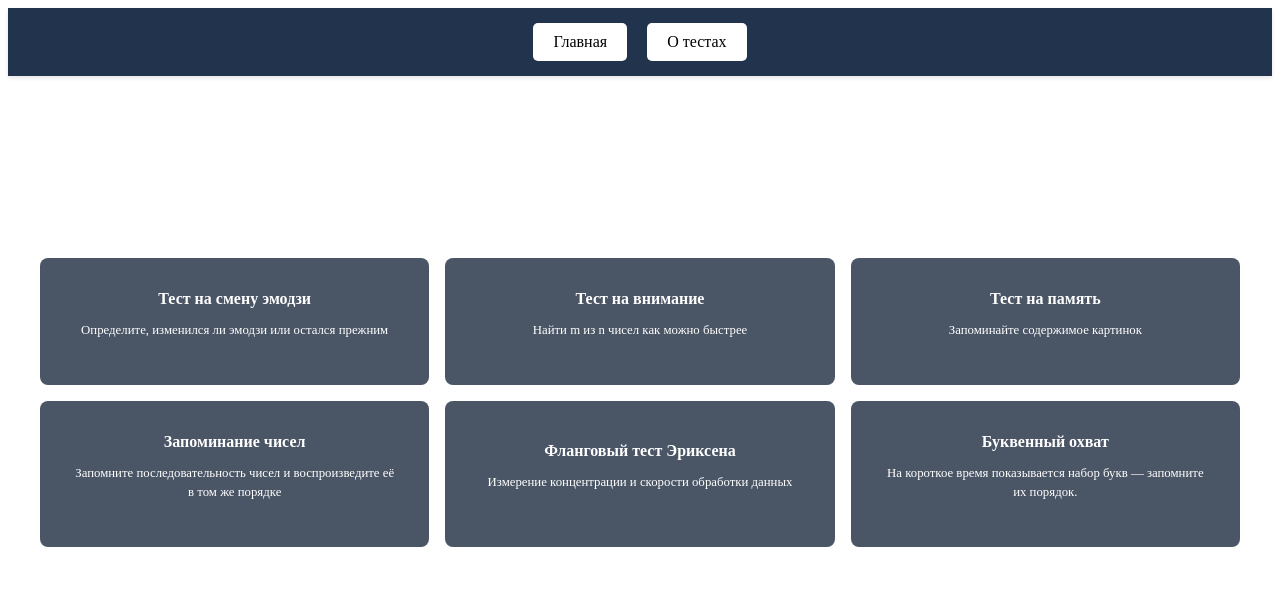
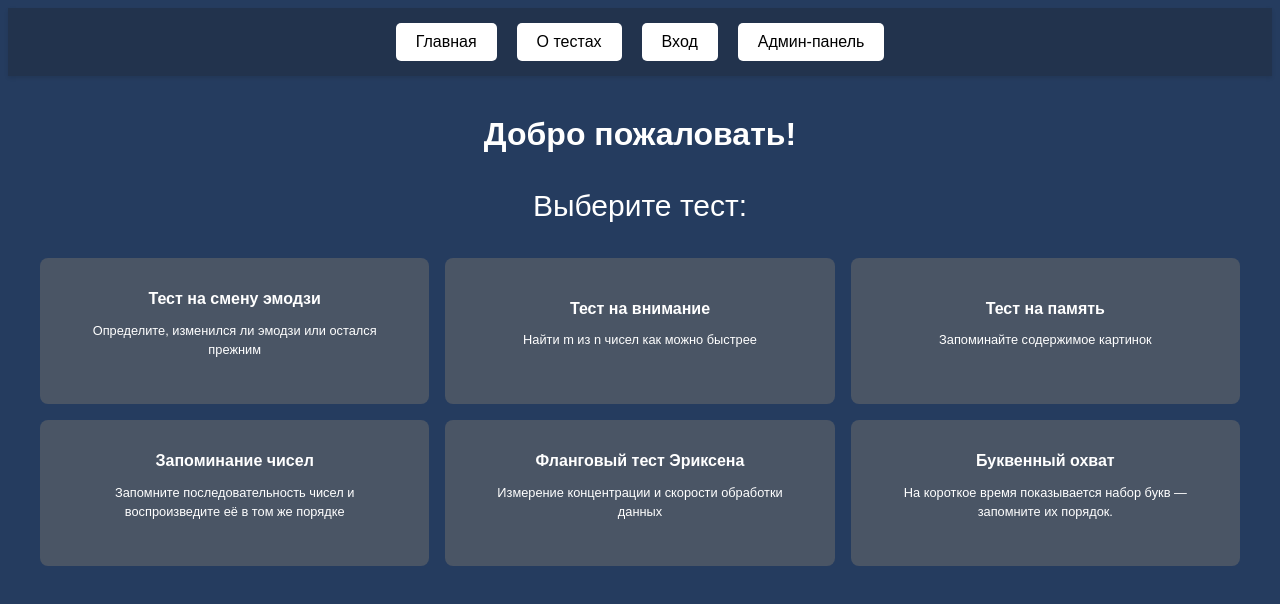
Before and after one commit to SunnyMenkov/CognitiveTrainer-SvelteKit, a SvelteKit app: page / in a window 1280 px wide. Shown: the top 604 px of the page. Built offline with nearby package versions, Linux system fonts and the light colour scheme.

Commit message:
fix navbar

```diff
--- a/src/routes/+layout.svelte
+++ b/src/routes/+layout.svelte
@@ -8,15 +8,17 @@
 	<link rel="icon" href={favicon} />
 </svelte:head>
 
-<body>
   <!-- Навбар сверху -->
+
     <nav class="navbar">
         <div class="nav-container">
-            <a class="nav-button" href="../">Главная</a>
-            <a class="nav-button" href="../about/">О тестах</a>
+            <a class="nav-button" href="/">Главная</a>
+            <a class="nav-button" href="/about/">О тестах</a>
+            <a class="nav-button" href="/demo/better-auth/login/">Вход</a>
+            <a class="nav-button" href="/admin/">Админ-панель</a>
         </div>
     </nav>
-</body>
+
 
 <style>
 
@@ -28,10 +30,9 @@
     box-sizing: border-box;
 }
 
-body {
+:global(body) {
     font-family: Arial, sans-serif;
     background-color: #253c5f;
-    /* bcc1c8 */
 }
 
 /* Стили для навбара */
@@ -46,6 +47,7 @@ body {
 }
 
 .nav-container {
+
     max-width: 1200px;
     margin: 0 auto;
     padding: 0 20px;
```
